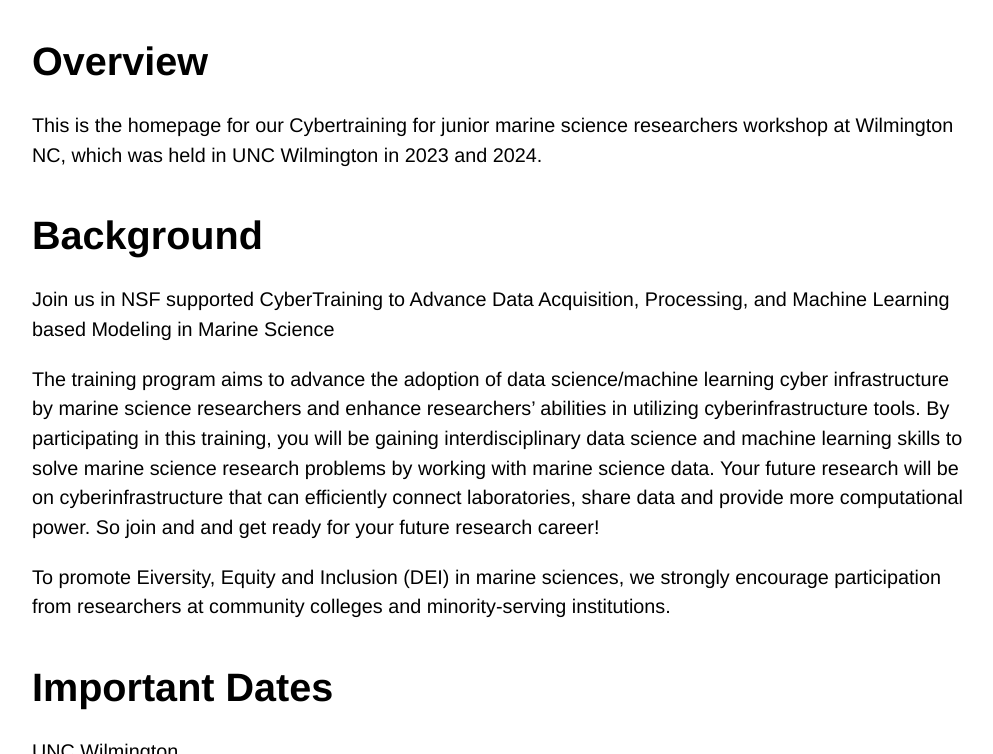
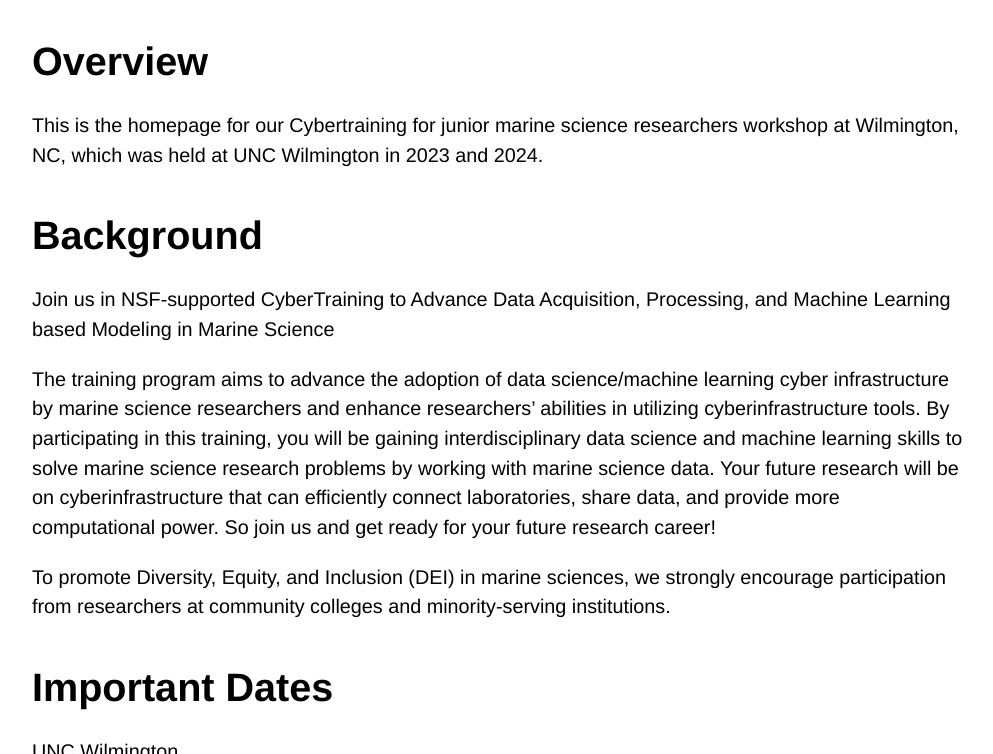
Before and after one commit to uncwcybertraining/uncwcybertraining.github.io, a Jekyll site: the page built from index.md, in a window 1280 px wide and 900 px high, scrolled down 320 px, cut to the strip 146-900 px from the top of the window. Shown: the whole strip, without its empty margins (140-1133 px from the left). Built offline with Jekyll 4.4.1, drawn with Linux system fonts in a browser that asks for light colours; some web fonts are replaced; our own code applies the rules of GitHub Pages for plain Markdown files; some of the changed text lies outside the part shown.

Commit message:
Update index - typo fixes

```diff
--- a/index.md
+++ b/index.md
@@ -4,16 +4,16 @@ layout: default
 
 # Overview
 
-This is the homepage for our Cybertraining for junior marine science researchers workshop at Wilmington NC, which was held in UNC Wilmington in 2023 and 2024.
+This is the homepage for our Cybertraining for junior marine science researchers workshop at Wilmington, NC, which was held at UNC Wilmington in 2023 and 2024.
 
 # Background
 
 
-Join us in NSF supported CyberTraining to Advance Data Acquisition, Processing, and Machine Learning based Modeling in Marine Science
+Join us in NSF-supported CyberTraining to Advance Data Acquisition, Processing, and Machine Learning based Modeling in Marine Science
 
-The training program aims to advance the adoption of data science/machine learning cyber infrastructure by marine science researchers and enhance researchers' abilities in utilizing cyberinfrastructure tools. By participating in this training, you will be gaining interdisciplinary data science and machine learning skills to solve marine science research problems by working with marine science data. Your future research will be on cyberinfrastructure that can efficiently connect laboratories, share data and provide more computational power. So join and and get ready for your future research career!
+The training program aims to advance the adoption of data science/machine learning cyber infrastructure by marine science researchers and enhance researchers' abilities in utilizing cyberinfrastructure tools. By participating in this training, you will be gaining interdisciplinary data science and machine learning skills to solve marine science research problems by working with marine science data. Your future research will be on cyberinfrastructure that can efficiently connect laboratories, share data, and provide more computational power. So join us and get ready for your future research career!
 
-To promote Eiversity, Equity and Inclusion (DEI) in marine sciences, we strongly encourage participation from researchers at community colleges and minority-serving institutions.
+To promote Diversity, Equity, and Inclusion (DEI) in marine sciences, we strongly encourage participation from researchers at community colleges and minority-serving institutions.
 
 # Important Dates
 
@@ -47,4 +47,4 @@ https://forms.gle/o46cxadhkvYGN7fH8
 
 # CONTACT
 
-For additional information contact uncw.cybertraining@gmail.com
+For additional information, contact uncw.cybertraining@gmail.com
```
